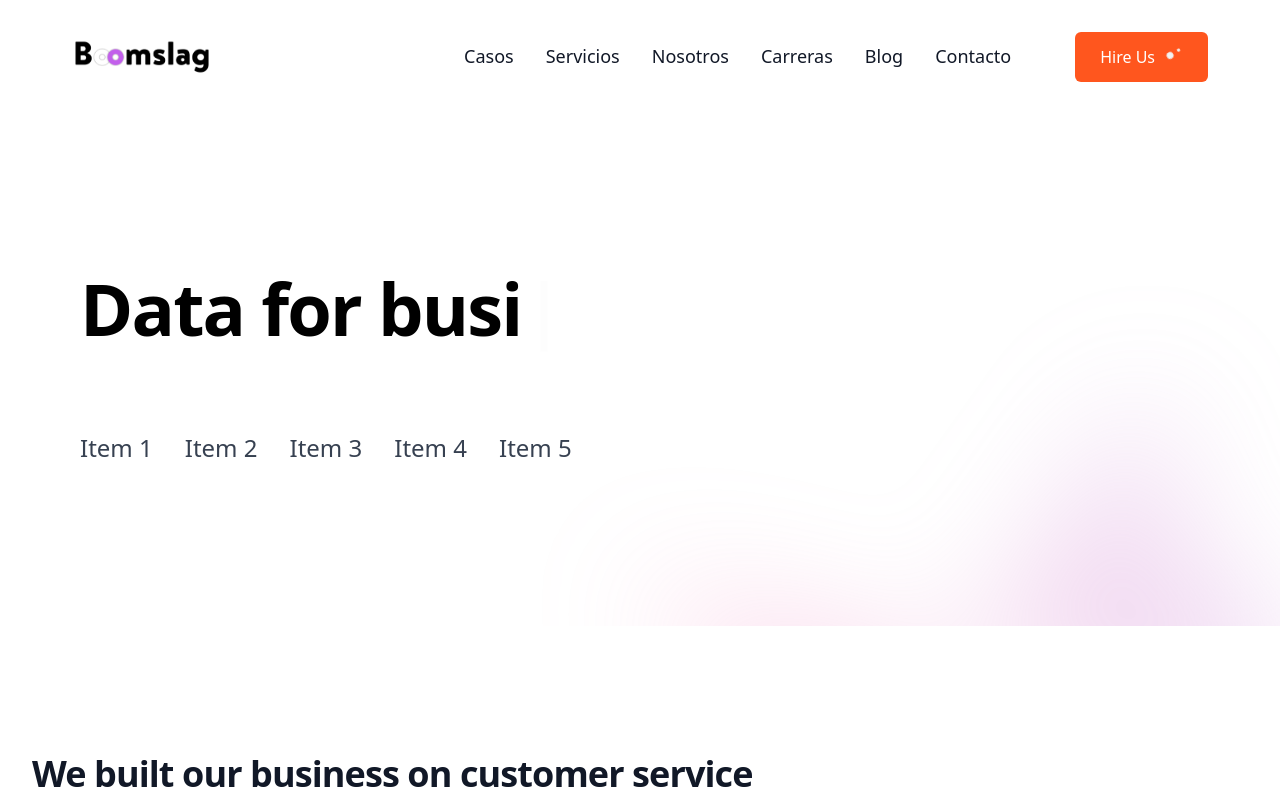
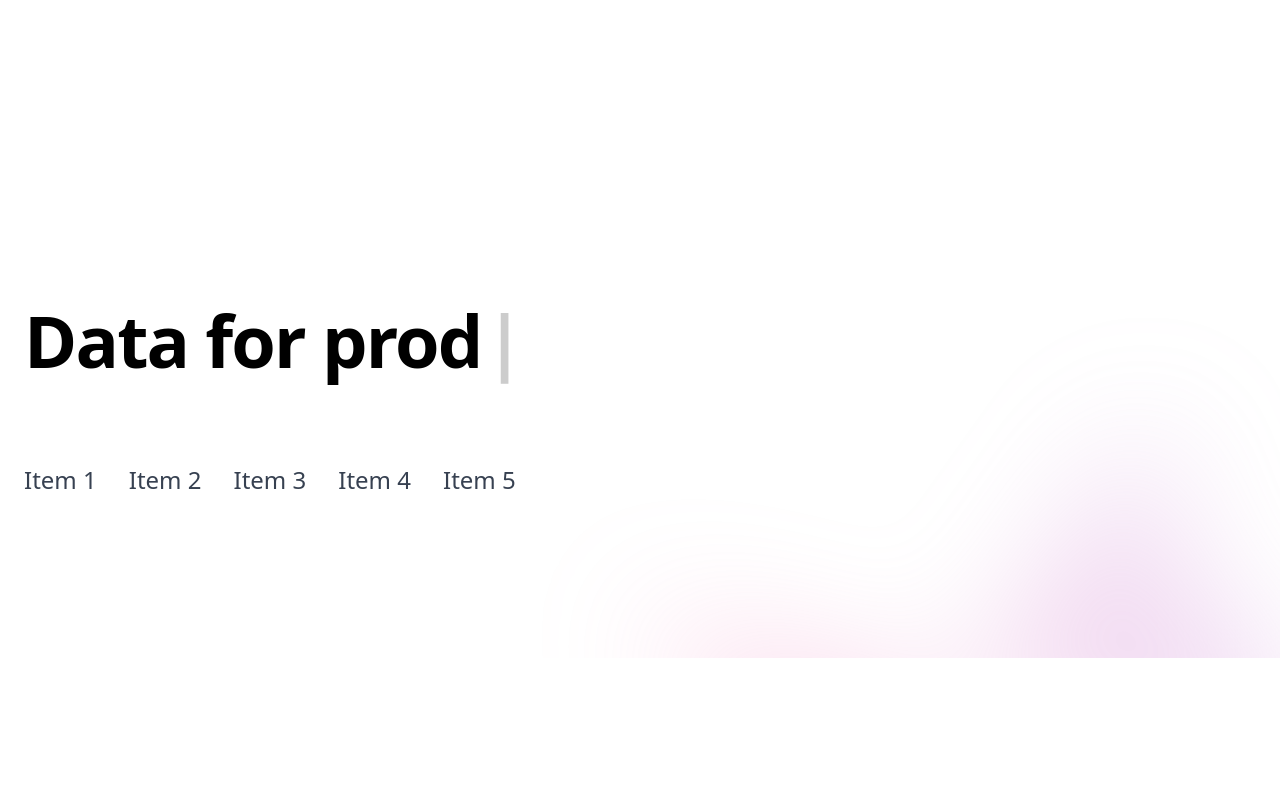
Before and after one commit to RdzYogi/marketing, a React (Create React App) app: page / in a window 1280 px wide. Shown: the top 790 px of the page. Built offline with nearby package versions, Linux system fonts and the light colour scheme.

Commit message:
defined screen sizes for tailwwind

```diff
--- a/src/components/navigation/Navbar.js
+++ b/src/components/navigation/Navbar.js
@@ -25,7 +25,7 @@ function Navbar() {
 
   return (
     <nav id='navbar' className='w-full py-4 transition duration-300 ease-in-out z-40 top-0 fixed'>
-        <div className=" px-4 sm:px-6">
+        <div className="hidden lg:block px-4 sm:px-6">
         <div className="-ml-4 -mt-2 flex flex-wrap items-center justify-between sm:flex-nowrap md:px-12 px-2">
           <Link to='/' className="ml-4 mt-2">
             <img
--- a/tailwind.config.js
+++ b/tailwind.config.js
@@ -11,6 +11,15 @@ module.exports = {
     },
     boxShadow: {
       navbar: "0px 10px 8px 0px rgba(3,3,4,0.03), 0px 1px 2px -1px rgba(3,3,4,0.03)",
+    },
+    screens: {
+      sm: "760px",
+      md: "1240px",
+      lg: "1340px",
+      xl: "1580px",
+      "2xl": "1636px",
+      "3xl": "1720px",
+      "4xl": "1856px",
     }
   },
   plugins: [
```
